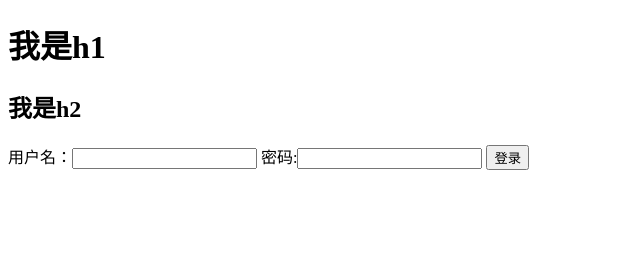
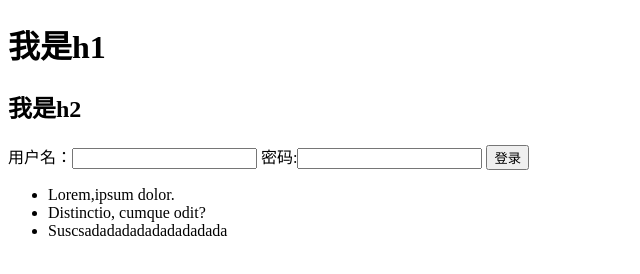
Before and after one commit to lixingzhe/gitLesson30, a plain HTML site: page index.html in a window 1280 px wide. Shown: the whole page, without its empty margins (0-640 px from the left). Drawn offline with Linux system fonts and the light colour scheme.

Commit message:
提交新闻列表功能

```diff
--- a/index.html
+++ b/index.html
@@ -16,5 +16,11 @@
         <button type="submit">登录</button>
     </div>
 
+    <!-- 新闻列表 -->
+    <ul>
+        <li>Lorem,ipsum dolor.</li>
+        <li>Distinctio, cumque odit?</li>
+        <li>Suscsadadadadadadadadada</li>
+    </ul>
 </body>
 </html>
```
